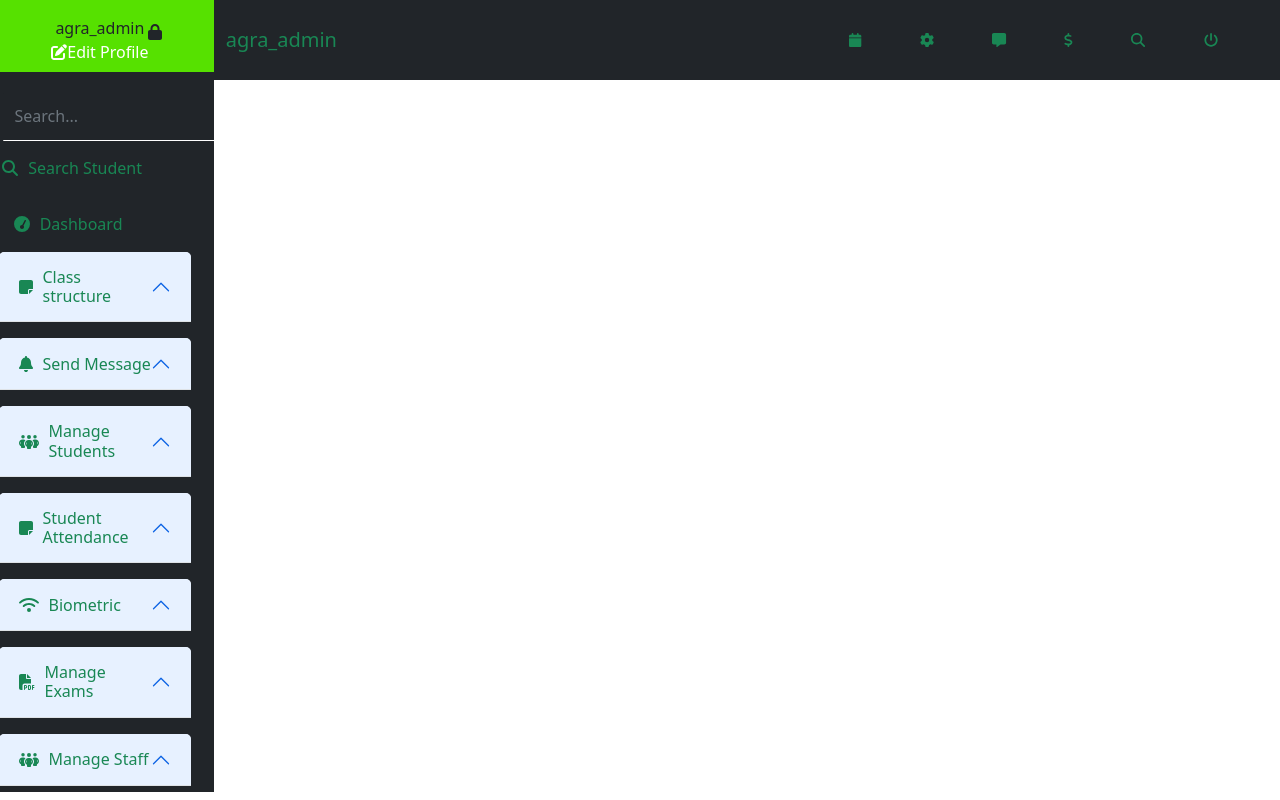
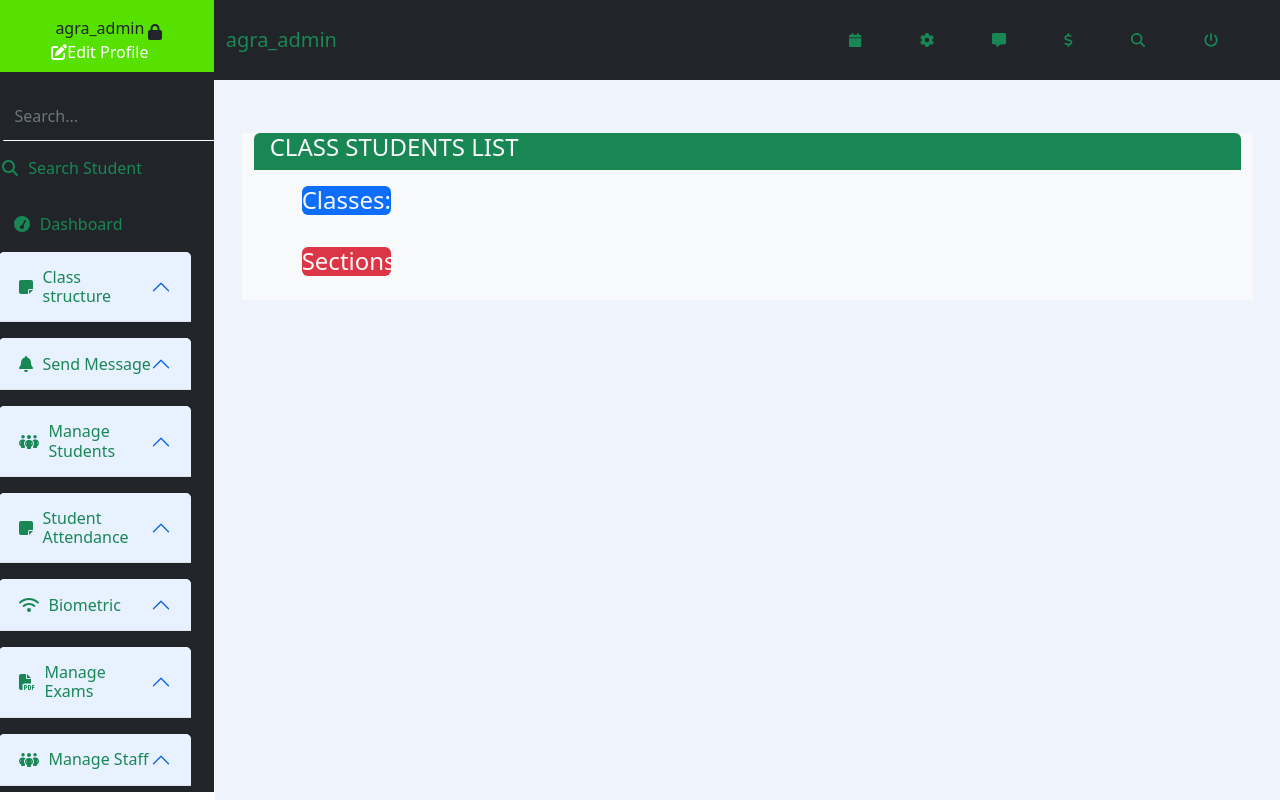
Before and after one commit to piyushshende/School-portal, a React (Create React App) app: page /Manage_Students/Class_Students_Lists in a window 1280 px wide. Built offline with nearby package versions, Linux system fonts and the light colour scheme.

Commit message:
Manage students UI

```diff
--- a/src/App.js
+++ b/src/App.js
@@ -16,7 +16,10 @@ import Wholestaff from './components/Send Message/Wholestaff/Wholestaff';
 import Department from './components/Send Message/Department/Department';
 import Individualstaff from './components/Send Message/Individualstaff/Individualstaff';
 import Viewhistory from './components/Send Message/Viewhistory/Viewhistory';
-import Addstudents from './components/Manage Students/Addstudents';
+import Addstudents from './components/Manage Students/Addstudents/Addstudents';
+import Liststudents from './components/Manage Students/Liststudents/Liststudents';
+import Movestudents from './components/Manage Students/Movestudents/Movestudents';
+import Classstudentlist from './components/Manage Students/Classstudentslist/Classstudentlist';
 
 function App() {
   return (
@@ -39,9 +42,9 @@ function App() {
         <Route path="/Send_Message/Individual_Staff" element={<Individualstaff/>}/>
         <Route path="/Send_Message/View_History" element = {<Viewhistory/>}/>
         <Route path="/Manage_Students/Add_Students" element={<Addstudents/>}/>
-        <Route path="" element/>
-        <Route path="" element/>
-        <Route path="" element/>
+        <Route path="/Manage_Students/List_Students" element={<Liststudents/>}/>
+        <Route path="/Manage_Students/Move_Students" element={<Movestudents/>}/>
+        <Route path="/Manage_Students/Class_Students_Lists" element={<Classstudentlist/>}/>
         <Route path="" element/>
       </Routes>
       </BrowserRouter>
--- a/src/components/ERP/common/Sidebar.js
+++ b/src/components/ERP/common/Sidebar.js
@@ -97,11 +97,9 @@ const Sidebar = () => {
                                                 <div class="accordion-body">
                                                     <ul>
                                                         <li class="mt-3"><Link to="/Manage_Students/Add_Students"><a class="accordion-item" href="#"><FontAwesomeIcon  className="wid" />Add Students</a></Link></li>
-                                                        <li class="mt-3"><Link to=""><a class="accordion-item" href="#"><FontAwesomeIcon  className="wid" />List Students</a></Link></li>
-                                                        <li class="mt-3"><Link to=""><a class="accordion-item" href="#"><FontAwesomeIcon  className="wid" />Move Students</a></Link></li>
-                                                        <li class="mt-3"><Link to=""><a class="accordion-item" href="#"><FontAwesomeIcon  className="wid" />Upload Photos</a></Link></li>
-                                                        <li class="mt-3"><Link to=""><a class="accordion-item" href="#"><FontAwesomeIcon  className="wid" />Manage Groups</a></Link></li>
-                                                        <li class="mt-3"><Link to=""><a class="accordion-item" href="#"><FontAwesomeIcon  className="wid" />Update Students(Excel)</a></Link></li>
+                                                        <li class="mt-3"><Link to="/Manage_Students/List_Students"><a class="accordion-item" href="#"><FontAwesomeIcon  className="wid" />List Students</a></Link></li>
+                                                        <li class="mt-3"><Link to="/Manage_Students/Move_Students"><a class="accordion-item" href="#"><FontAwesomeIcon  className="wid" />Move Students</a></Link></li>
+                                                        <li class="mt-3"><Link to="/Manage_Students/Class_Students_Lists"><a class="accordion-item" href="#"><FontAwesomeIcon  className="wid" />Class Students Lists</a></Link></li>
                                                     </ul>
                                                 </div>
                                             </div>
--- a/src/components/Manage Students/Addstudents.js
+++ b/src/components/Manage Students/Addstudents/Addstudents.js
@@ -1,5 +1,5 @@
 import React from "react";
-import '../../commontoall.css';
+import '../../../commontoall.css';
 
 const Addstudents = () => {
     return (
--- /dev/null
+++ b/src/components/Manage Students/Classesandsections.js
@@ -0,0 +1,57 @@
+import React, { useState } from "react";
+import '../../commontoall.css'
+import { useSelector } from "react-redux";
+import { selectSections } from "../Redux/Reducer/Classesreducer";
+
+const Classesandsections = () => {
+    const classes = useSelector(selectSections);
+    const [sections, setSections] = useState([]);
+    const [currentClass, setCurrentClass] = useState();
+    const [selectedSections, setSelectedSections] = useState([]);
+
+    const handleClassButton = (e, Myclass) => {
+        e.preventDefault();
+        const sec = classes.filter((item) => { return item.Myclass === Myclass });
+        setCurrentClass(sec[0].Myclass);
+        setSections(sec[0].sections);
+    }
+    const handleSectionsButton = (e, sec) => {
+        e.preventDefault();
+        const str = currentClass + '-' + sec;
+        setSelectedSections([...selectedSections, str]);
+        console.log(selectedSections);
+    }
+
+    return (
+        <React.Fragment>
+                    <div className="mt-3 d-flex flex-column">
+                        <div className="d-flex justify-content-start mx-5">
+                            <h6 className="bg-primary fs-4 fw-light W-10 H-25 text-light rounded">Classes:</h6>
+                            {
+                                classes.map((item, key) => {
+                                    return (
+                                        <button className="btn btn-outline-primary W-10 ms-4" onClick={(e) => {
+                                            handleClassButton(e, item.Myclass)
+                                        }} index={key}>{item.Myclass}</button>
+                                    )
+                                })
+                            }
+                        </div>
+                        <div className="d-flex justify-content-start mx-5 mt-4">
+                            <h6 className="bg-danger W-10 fs-4 fw-light H-25 text-light rounded">Sections:</h6>
+                            {
+                                sections.map((item, key) => {
+                                    return (
+                                        <button index={key} className="btn btn-outline-danger W-10 ms-4"
+                                            onClick={(e) => { handleSectionsButton(e, item) }}
+                                        >{item}</button>
+                                    )
+                                })
+                            }
+                        </div>
+                    </div>
+        </React.Fragment>
+    )
+}
+
+export default Classesandsections;
--- /dev/null
+++ b/src/components/Manage Students/Classstudentslist/Classstudentlist.js
@@ -0,0 +1,21 @@
+import React from "react";
+import '../../../commontoall.css';
+import Classesandsections from "../Classesandsections";
+
+const Classstudentlist = ()=>{
+    return(
+        <React.Fragment>
+            <div className="commontoall">
+                <div className="container W-95 bg-light mb-5 pb-3">
+                    <div className="bg-success W-100 text-light d-flex justify-content-start rounded-top">
+                        <h4 className="h4 mx-3">CLASS STUDENTS LIST</h4>
+                    </div>
+                    <Classesandsections/>
+                </div>
+            </div>
+        </React.Fragment>
+
+    )
+}
+
+export default Classstudentlist
--- /dev/null
+++ b/src/components/Manage Students/Liststudents/Liststudents.js
@@ -0,0 +1,30 @@
+import React from "react";
+import '../../../commontoall.css';
+
+
+const Liststudents = () => {
+    return (
+        <React.Fragment>
+            <div className="commontoall">
+                <div className="container W-95 bg-light mb-5 pb-3">
+                    <div className="bg-success W-100 text-light d-flex justify-content-start rounded-top">
+                        <h4 className="h4 mx-3">VIEW STUDENT DETAILS</h4>
+                    </div>
+                    <div className="d-flex justify-content-start mx-5 mt-4">
+                        <h6 className="bg-primary fs-4 fw-light W-10 H-25 text-light rounded">Classes:</h6>
+                        {/* Implement global classes data here whenever the backend implementation is completed */}
+                    </div>
+                    <div className="d-flex justify-content-start mx-5 mt-4">
+                        <h6 className="bg-danger W-10 fs-4 fw-light H-25 text-light rounded">Sections:</h6>
+                        {/* Implement global sections data here whenever the backend implementation is completed */}
+                    </div>
+                    <hr />
+                    <h3 className="text-secondary d-flex justify-content-start">No Class Selected</h3>
+                </div>
+
+            </div>
+        </React.Fragment>
+    )
+}
+
+export default Liststudents;
--- /dev/null
+++ b/src/components/Manage Students/Movestudents/Movestudents.js
@@ -0,0 +1,24 @@
+import React, { useState } from "react";
+import '../../../commontoall.css'
+import Classesandsections from "../Classesandsections";
+
+const Movestudents = () => {
+
+
+    return (
+        <React.Fragment>
+            <div className="commontoall">
+                <div className="container W-95 bg-light mb-5 pb-3">
+                    <div className="bg-success W-100 text-light d-flex justify-content-start rounded-top">
+                        <h4 className="h4 mx-3">MOVE STUDENTS</h4>
+                    </div>
+                    <Classesandsections/>
+                    <hr />
+                </div>
+
+            </div>
+        </React.Fragment>
+    )
+}
+
+export default Movestudents;
```
